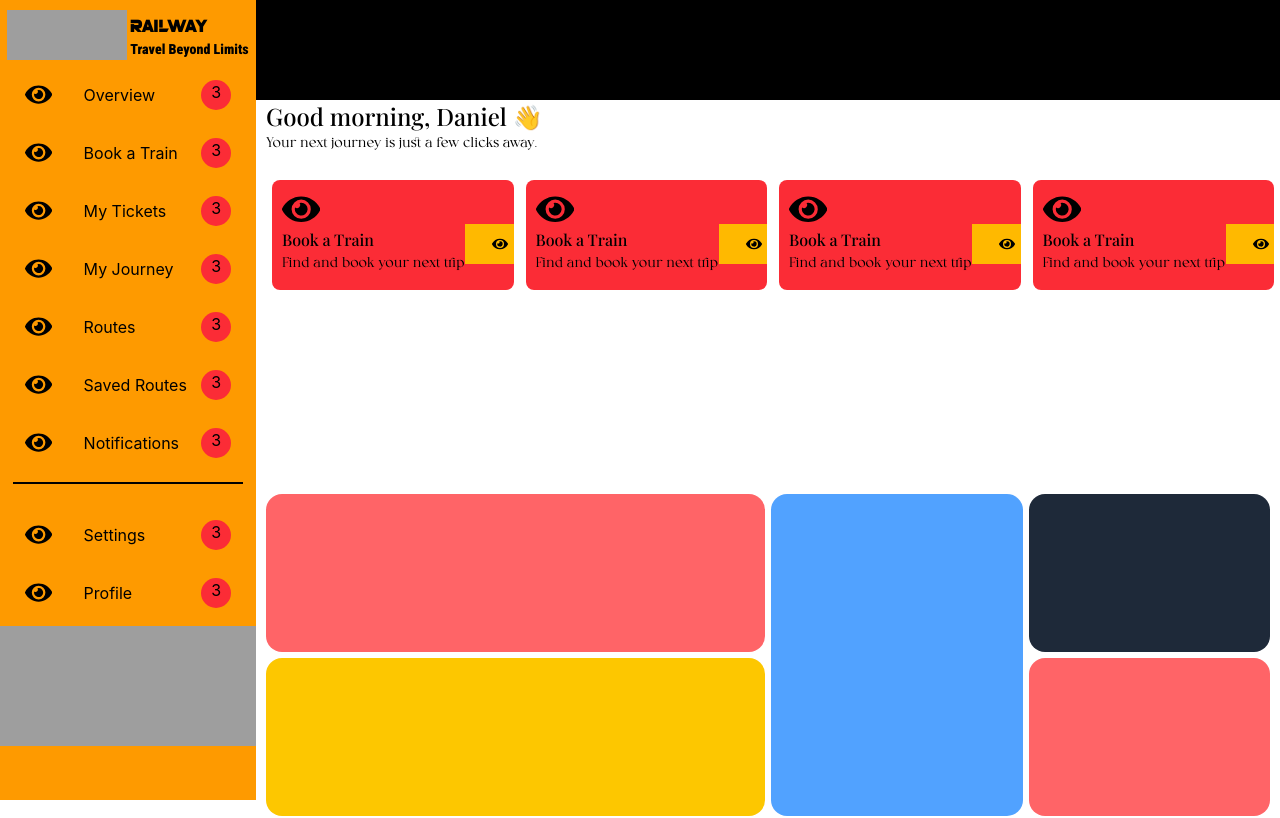
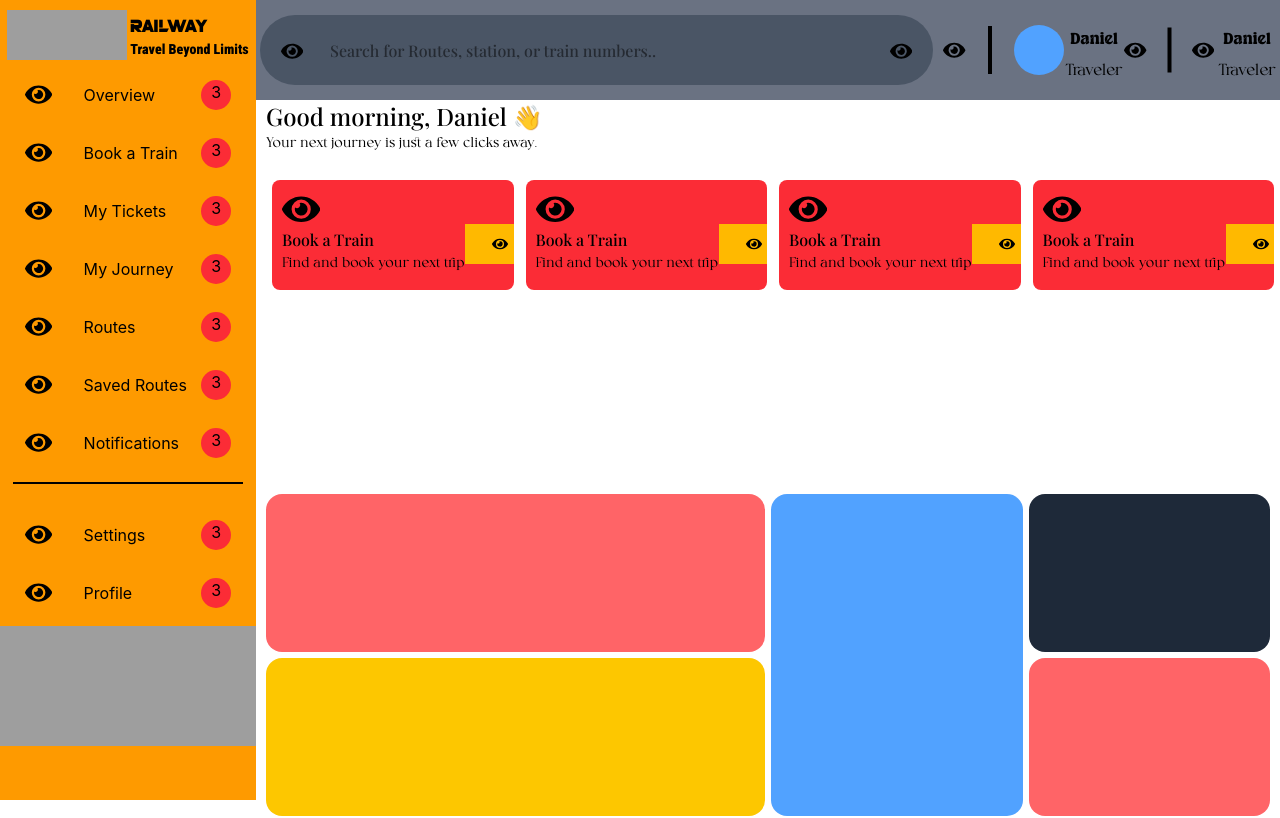
Before and after one commit to Danieljeffery695/Express-Train-Frontend, a React (Vite) app: page /dashboard in a window 1280 px wide. Shown: the top 818 px of the page. Built offline with nearby package versions, Linux system fonts and the light colour scheme; grey boxes are pictures that could not be loaded; what country-codes-list would draw is missing.

Commit message:
creating top contents on dashboard. including the search input and other clickables

```diff
--- a/src/ui/Dashboard_ui/DashBoardLayout.tsx
+++ b/src/ui/Dashboard_ui/DashBoardLayout.tsx
@@ -1,4 +1,5 @@
 import React from "react";
+import DashboardSearch from "./Dashboard_Search";
 import { FaEye } from "react-icons/fa";
 
 const DashBoardLayout: React.FC = () => {
@@ -145,7 +146,9 @@ const DashBoardLayout: React.FC = () => {
         {/* //Once i insert all components and styling to each grids elements. i */}
         {/* will remove the fixed background  */}
         <div className="bg-white col-span-full">
-          <div className="w-full h-[100px] bg-black"></div>
+          <div className="w-full h-[100px]">
+            <DashboardSearch />
+          </div>
           <div className="w-[400px] h-[80px] pl-2.5">
             <h1 className="text-2xl font-Playfair">Good morning, Daniel 👋 </h1>
             <p className="text-sm font-Runtime">
--- /dev/null
+++ b/src/ui/Dashboard_ui/Dashboard_Search.tsx
@@ -0,0 +1,58 @@
+import React from "react";
+import { FaEye } from "react-icons/fa";
+
+const DashboardSearch: React.FC = () => {
+  return (
+    <div className="size-full flex bg-gray-500 gap-1.5">
+      <form className="flex-2 flex items-center px-1 relative">
+        <span className="size-[30px] absolute top-[40%] left-[25px] z-10">
+          <FaEye size={"1.4rem"} />
+        </span>
+        <input
+          type="text"
+          name="dashboard-search"
+          className="w-full h-[70px] rounded-[50px] bg-gray-600 px-[70px] text-base font-Playfair font-medium outline-0 border-0"
+          placeholder="Search for Routes, station, or train numbers.."
+        />
+        <span className="absolute top-[40%] right-[25px] z-10">
+          <FaEye size={"1.4rem"} />
+        </span>
+      </form>
+
+      <div className="flex-1 flex">
+        <div className=" flex items-center">
+          <span>
+            <FaEye size={"1.4rem"} />
+          </span>
+          <hr className="rotate-90 border-2 w-12" />
+        </div>
+
+        <div className="flex-1 flex items-center">
+          <span className="size-[50px] bg-blue-400 rounded-[50%]"></span>
+          <div className="w-full h-[50px] flex-1 flex flex-col items-center gap-1">
+            <h3 className="font-Cafillen text-lg font-medium hyphens-auto">
+              Daniel
+            </h3>
+            <p className="font-Runtime text-base">Traveler</p>
+          </div>
+          <span>
+            <FaEye size={"1.4rem"} />
+          </span>
+        </div>
+
+        <div className="flex-1 flex items-center">
+          <hr className="rotate-90 border-2 w-[45px]" />
+          <span>
+            <FaEye size={"1.4rem"} />
+          </span>
+          <div className="w-full h-[50px] flex-1 flex flex-col items-center gap-1">
+            <h3 className="font-Cafillen text-lg font-medium">Daniel</h3>
+            <p className="font-Runtime text-base">Traveler</p>
+          </div>
+        </div>
+      </div>
+    </div>
+  );
+};
+
+export default DashboardSearch;
```
